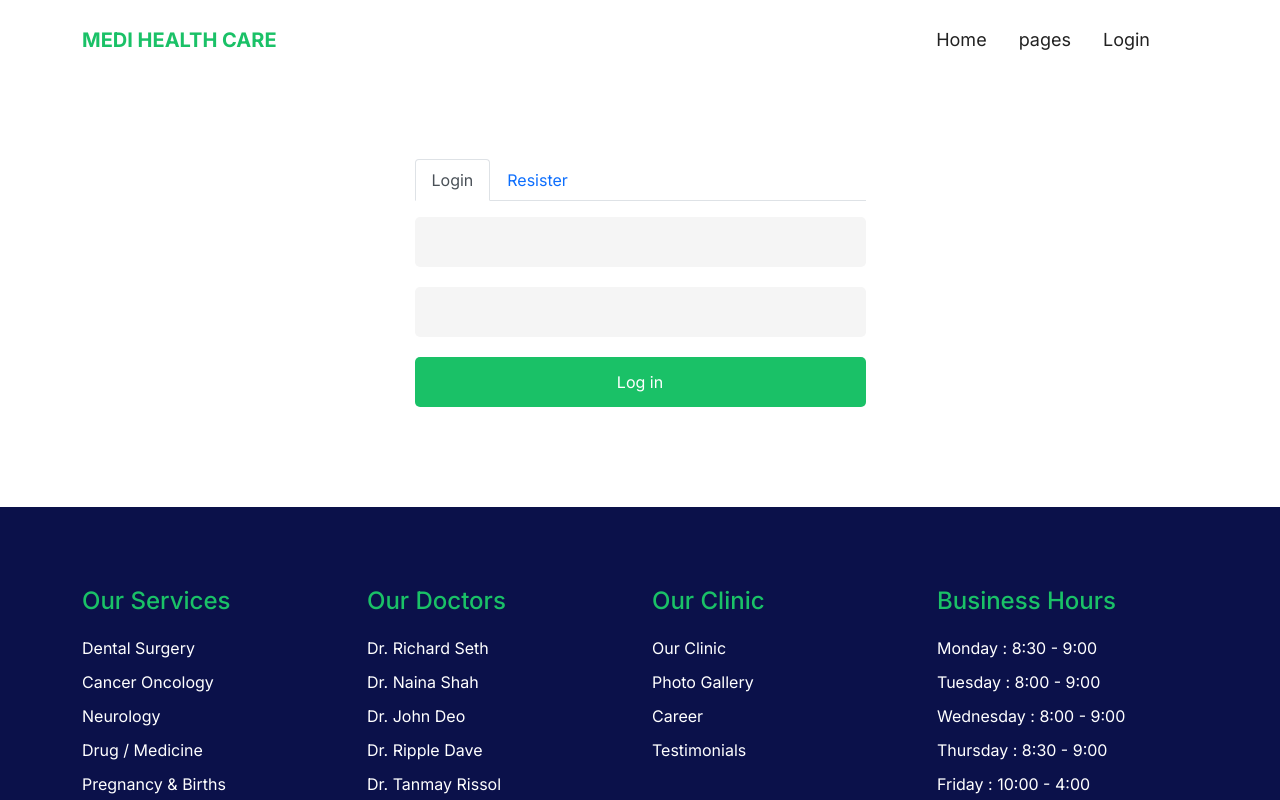
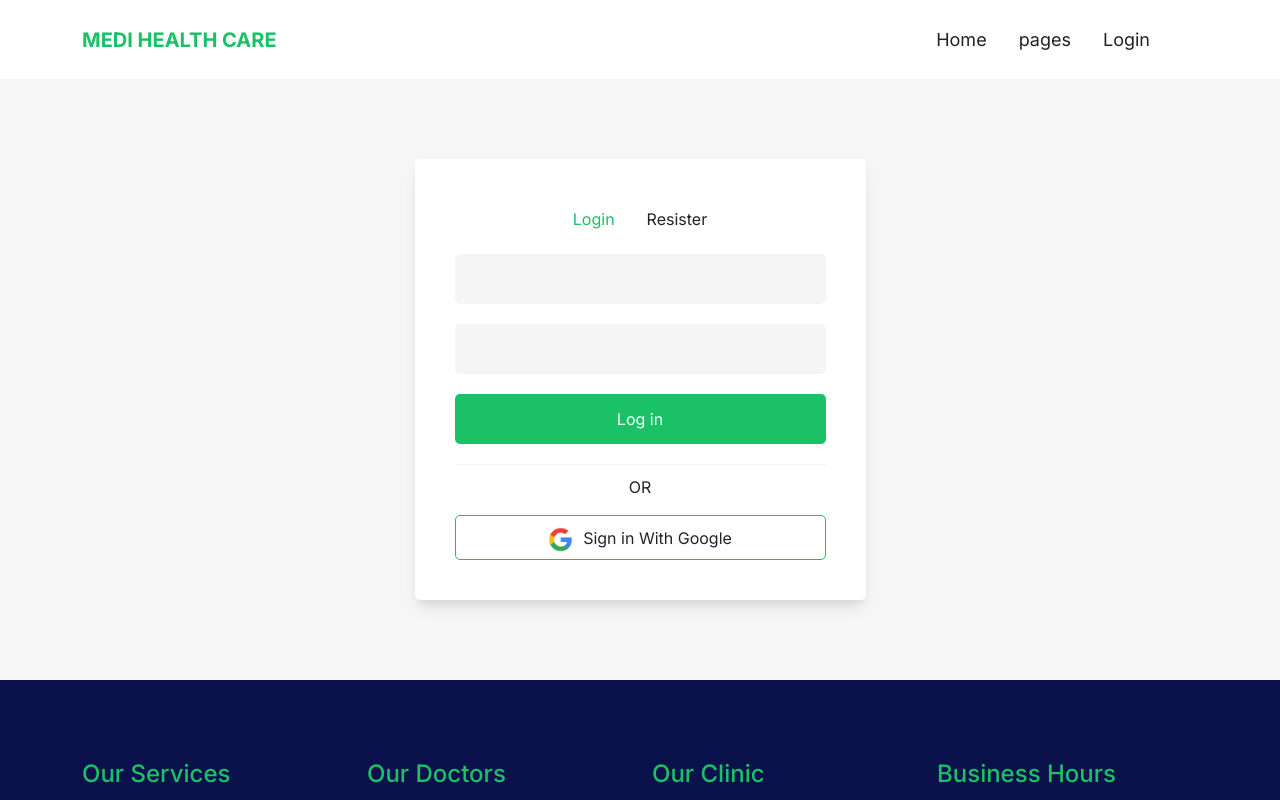
Before and after one commit to mamun8893/Health-Care, a React (Create React App) app: page /login in a window 1280 px wide. Shown: the top 800 px of the page. Built offline with nearby package versions, Linux system fonts and the light colour scheme; no server answers.

Commit message:
google signin integration

```diff
--- a/src/components/Login/Login.js
+++ b/src/components/Login/Login.js
@@ -1,11 +1,12 @@
 import React, { useState } from "react";
 import "./login.css";
+import googleImg from "../../images/google.png";
 import { Button, Col, Container, Row, Tab, Tabs } from "react-bootstrap";
 import { useForm } from "react-hook-form";
 import useAuth from "../../hooks/useAuth";
 
 const Login = () => {
-  const { handleSignin, handleSignup } = useAuth();
+  const { handleSignin, handleSignup, handleGoogleSignin } = useAuth();
   const [key, setKey] = useState("login");
   const {
     register,
@@ -19,7 +20,6 @@ const Login = () => {
   } = useForm();
   const onSubmit = (data) => {
     handleSignin(data.email, data.password);
-    console.log(data);
   };
 
   const onSubmitSignup = (data) => {
@@ -31,6 +31,7 @@ const Login = () => {
       <Container>
         <Row className="justify-content-center">
           <Col md={5}>
+            <div className="login-signup-card">
               <Tabs
                 id="controlled-tab-example"
                 activeKey={key}
@@ -55,6 +56,16 @@ const Login = () => {
                         value="Log in"
                         className="login-signup-btn"
                       />
+                      <div className="or-login-txt">
+                        <p>OR</p>
+                      </div>
+                      <div
+                        className="google-signup-btn"
+                        onClick={handleGoogleSignin}
+                      >
+                        <img src={googleImg} alt="" />
+                        <span>Sign in With Google </span>
+                      </div>
                     </form>
                   </div>
                 </Tab>
@@ -100,10 +111,21 @@ const Login = () => {
                         className="login-signup-btn"
                         value="Sign up"
                       />
+                      <div className="or-login-txt">
+                        <p>OR</p>
+                      </div>
+                      <div
+                        className="google-signup-btn"
+                        onClick={handleGoogleSignin}
+                      >
+                        <img src={googleImg} alt="" />
+                        <span>Sign in With Google </span>
+                      </div>
                     </form>
                   </div>
                 </Tab>
               </Tabs>
+            </div>
           </Col>
         </Row>
       </Container>
--- a/src/components/Login/login.css
+++ b/src/components/Login/login.css
@@ -1,7 +1,25 @@
 .login-signup {
   padding: 80px 0px;
+  background-color: rgb(246, 246, 246);
 }
-
+.login-signup-card {
+  box-shadow: 0 10px 15px -3px rgba(0, 0, 0, 0.1),
+    0 4px 6px -2px rgba(0, 0, 0, 0.05);
+  background-color: #fff;
+  padding: 40px;
+  border-radius: 5px;
+}
+.login-signup-card .nav-tabs {
+  justify-content: center;
+  border-bottom: none;
+}
+.login-signup-card .nav-link {
+  border: none;
+  color: #222222;
+}
+.login-signup-card .nav-link.active {
+  color: #1ac167;
+}
 .ic-login-singup-logo {
   text-align: center;
   margin-bottom: 40px;
@@ -30,6 +48,20 @@
   color: #fff;
 }
 
-.ic-form-text {
+.or-login-txt {
   text-align: center;
+  border-top: 1px solid #f2f2f2;
+  padding-top: 10px;
 }
+.google-signup-btn {
+  height: 45px;
+  line-height: 45px;
+  border: 1px solid #1ac167;
+  border-radius: 5px;
+  text-align: center;
+  cursor: pointer;
+}
+.google-signup-btn img {
+  width: 25px;
+  margin-right: 10px;
+}
--- a/src/hooks/useFirebase.js
+++ b/src/hooks/useFirebase.js
@@ -4,6 +4,8 @@ import swal from "sweetalert";
 import initializeAuth from "../firebase/firebase.init";
 import {
   getAuth,
+  GoogleAuthProvider,
+  signInWithPopup,
   createUserWithEmailAndPassword,
   signInWithEmailAndPassword,
   onAuthStateChanged,
@@ -15,6 +17,7 @@ initializeAuth();
 const useFirebase = () => {
   const [user, setUser] = useState({});
   const [error, setError] = useState("");
+  const googleProvider = new GoogleAuthProvider();
   const auth = getAuth();
 
   useEffect(() => {
@@ -39,20 +42,30 @@ const useFirebase = () => {
         });
       })
       .catch((error) => {
-        switch (error.code) {
-          case "auth/email-already-in-use":
-            setError("Email Alredy Used");
-            break;
-          default:
-        }
+        swal("Something went wrong!", `${error.message}`, "error");
       });
   };
   const handleSignin = (email, password) => {
-    signInWithEmailAndPassword(auth, email, password).then((userCredential) => {
-      const user = userCredential.user;
-      setUser(user);
-      swal("Good Job!", "Login Successfully", "success");
-    });
+    signInWithEmailAndPassword(auth, email, password)
+      .then((userCredential) => {
+        const user = userCredential.user;
+        setUser(user);
+        swal("Good Job!", "Login Successfully", "success");
+      })
+      .catch((error) => {
+        swal("Something went wrong!", `${error.message}`, "error");
+      });
+  };
+
+  const handleGoogleSignin = () => {
+    signInWithPopup(auth, googleProvider)
+      .then((result) => {
+        setUser(result.user);
+        swal("Good Job!", "Login Successfully", "success");
+      })
+      .catch((error) => {
+        swal("Something went wrong!", `${error.message}`, "error");
+      });
   };
 
   const handleLogout = () => {
@@ -61,7 +74,14 @@ const useFirebase = () => {
     });
   };
 
-  return { handleSignin, handleSignup, handleLogout, user, error };
+  return {
+    handleSignin,
+    handleSignup,
+    handleGoogleSignin,
+    handleLogout,
+    user,
+    error,
+  };
 };
 
 export default useFirebase;
```
Also changed, not shown: src/images/google.png (added). Lines whose indentation alone changed are shown as unchanged.
